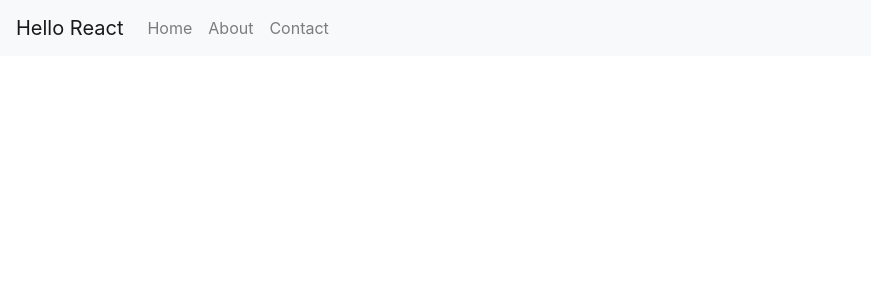
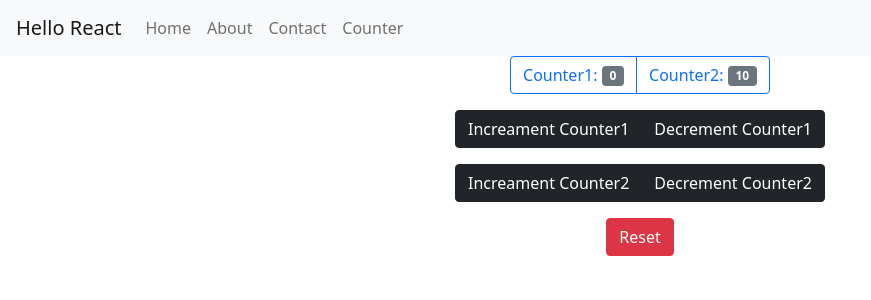
Before and after one commit to developedbyrb/hello-react, a React (Create React App) app: page /counter in a window 1280 px wide. Shown: the top 300 px of the page, without its empty margins (0-871 px from the left). Built offline with nearby package versions, Linux system fonts and the light colour scheme.

Commit message:
Implemented logic to add and sub counters.

```diff
--- a/package.json
+++ b/package.json
@@ -7,11 +7,13 @@
     "@testing-library/react": "^11.2.7",
     "@testing-library/user-event": "^12.8.3",
     "axios": "^0.21.4",
+    "bootstrap": "^5.1.1",
     "faker": "^5.5.3",
     "react": "^17.0.2",
     "react-dom": "^17.0.2",
     "react-router-dom": "^5.3.0",
     "react-scripts": "4.0.3",
+    "reactstrap": "^8.10.0",
     "styled-components": "^5.3.1",
     "web-vitals": "^1.1.2"
   },
--- a/src/App.css
+++ b/src/App.css
@@ -31,3 +31,6 @@
 .red {
   background-color: #f44336;
 }
+.count-div {
+  margin: 1%;
+}
--- a/src/App.js
+++ b/src/App.js
@@ -3,8 +3,9 @@ import './App.css';
 import Navbar from './components/Navbar';
 import Home from './components/Home';
 import About from './components/About';
+import Contact from './components/Contact';
+import Counter from './components/Counter';
 import { BrowserRouter, Route } from 'react-router-dom';
-import Contact from './components/Contact';
 
 function App() {
   return (
@@ -13,6 +14,7 @@ function App() {
       <Route exact path="/" component={Home} />
       <Route path="/about" component={About} />
       <Route path="/contact" component={Contact} />
+      <Route path="/counter" component={Counter} />
     </BrowserRouter>
   );
 }
--- /dev/null
+++ b/src/components/Counter.js
@@ -0,0 +1,60 @@
+import React, { useReducer } from 'react';
+import { Button, ButtonGroup, Badge } from 'reactstrap';
+
+const initialState = {
+    counter1: 0,
+    counter2: 10
+};
+const reducer = (state, action) => {
+    switch (action.type) {
+        case 'increment1':
+            return {
+                ...state, counter1: state.counter1 + 1
+            };
+        case 'decrement1':
+            return {
+                ...state, counter1: state.counter1 - 1
+            };
+        case 'increment2':
+            return {
+                ...state, counter2: state.counter2 + 1
+            };
+        case 'decrement2':
+            return {
+                ...state, counter2: state.counter2 - 1
+            };
+        case 'reset':
+            return initialState;
+        default:
+            return state;
+    }
+};
+function Counter() {
+    const [count, dispatch] = useReducer(reducer, initialState);
+    return (
+        <div className="App">
+            <ButtonGroup>
+                <Button color="primary" outline>
+                    Counter1: <Badge color="secondary">{count.counter1}</Badge>
+                </Button>
+                <Button color="primary" outline>
+                    Counter2: <Badge color="secondary">{count.counter2}</Badge>
+                </Button>
+            </ButtonGroup>
+            <p></p>
+            <ButtonGroup>
+                <Button className="inc-btn" color="dark" onClick={() => dispatch({ type: 'increment1' })}>Increament Counter1</Button>
+                <Button color="dark" onClick={() => dispatch({ type: 'decrement1' })}>Decrement Counter1</Button>
+            </ButtonGroup>
+            <p></p>
+            <ButtonGroup>
+                <Button color="dark" onClick={() => dispatch({ type: 'increment2' })}>Increament Counter2</Button>
+                <Button color="dark" onClick={() => dispatch({ type: 'decrement2' })}>Decrement Counter2</Button>
+            </ButtonGroup>
+            <p></p>
+            <Button color="danger" onClick={() => dispatch({ type: 'reset' })}>Reset</Button>
+        </div >
+    )
+}
+
+export default Counter
--- a/src/components/Navbar.js
+++ b/src/components/Navbar.js
@@ -19,6 +19,9 @@ function Navbar() {
                     <li className="nav-item">
                         <Link className="nav-link" to="/contact">Contact</Link>
                     </li>
+                    <li className="nav-item">
+                        <Link className="nav-link" to="/counter">Counter</Link>
+                    </li>
                 </ul>
             </div>
         </nav>
--- a/src/index.js
+++ b/src/index.js
@@ -3,6 +3,7 @@ import ReactDOM from 'react-dom';
 import './index.css';
 import App from './App';
 import reportWebVitals from './reportWebVitals';
+import 'bootstrap/dist/css/bootstrap.min.css';
 
 ReactDOM.render(
   <React.StrictMode>
```
Also changed, not shown: 1 other file (tests, documents, lock files or other folders).
